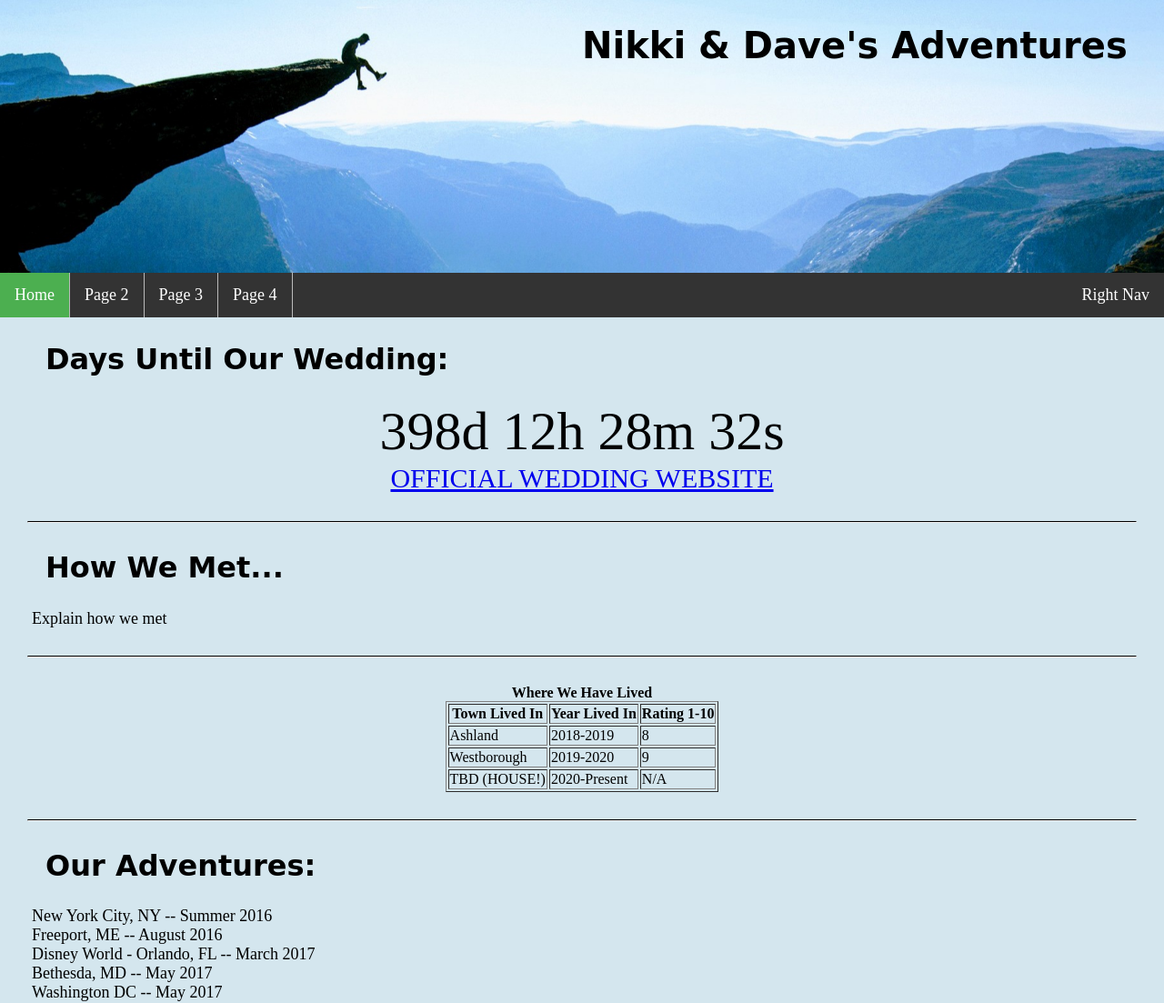
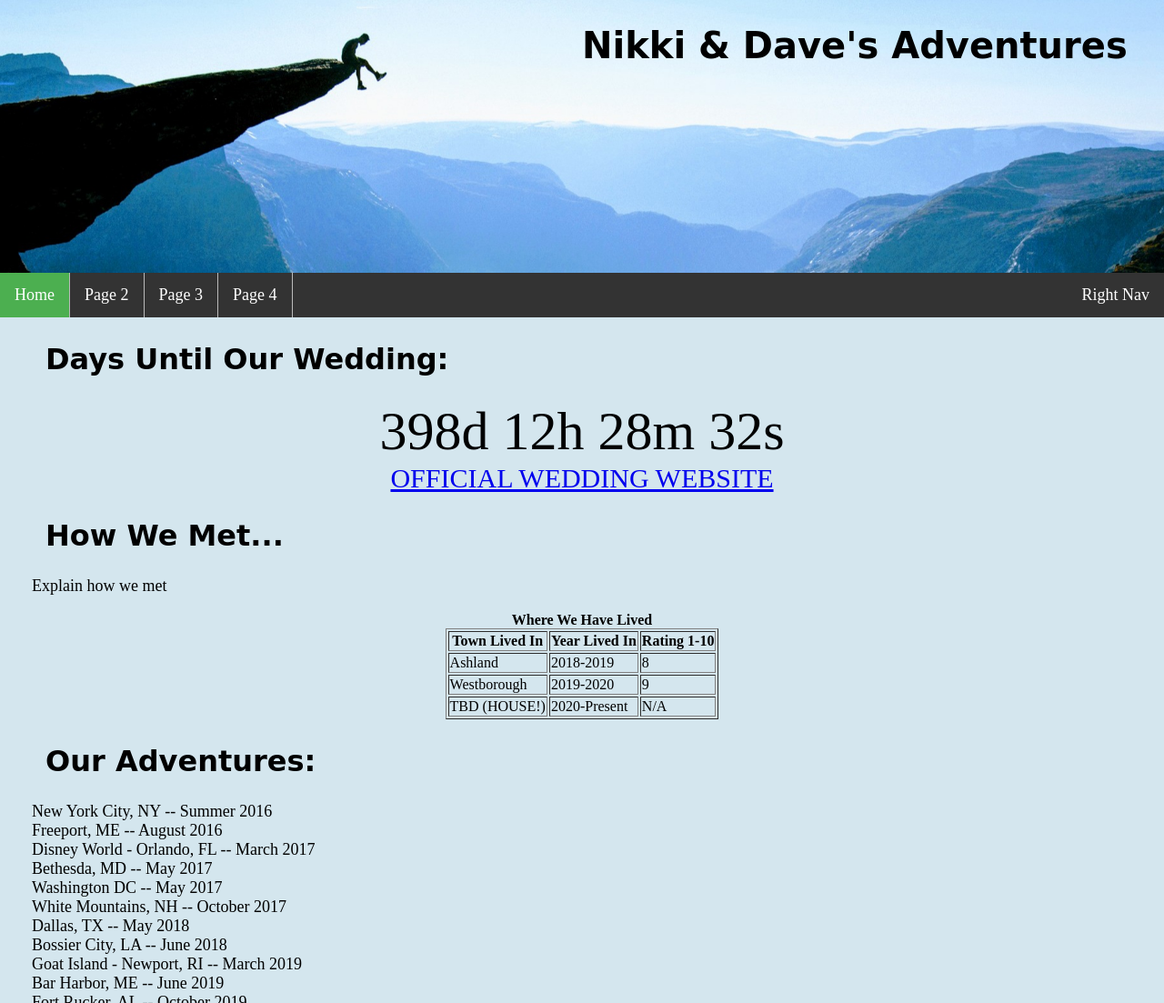
Before and after one commit to djmelanson/ourtrips, a plain HTML site: page index.html in a window 1280 px wide. Shown: the top 1103 px of the page at 91% size. Drawn offline with Linux system fonts and the light colour scheme.

Commit message:
removeHr

```diff
--- a/index.html
+++ b/index.html
@@ -29,14 +29,12 @@
         <p id="countdown"></p>
         <a id="theKnotWeddingLink" target="_blank" href="https://www.theknot.com/us/nicole-penniman-and-david-melanson-aug-2021"><span style="text-align: center;">OFFICIAL WEDDING WEBSITE</span></a>
     </div>
-    <hr>
     <div id="intro">
         <h2>
             How We Met...
         </h2>
         <p>Explain how we met</p>
     </div>
-    <hr>
     <div id="lived">
         <table id="table" border="1">
             <caption>
@@ -64,7 +62,6 @@
             </tr>
         </table>
     </div>
-    <hr>
     <div id="adventures">
         <h2>
             Our Adventures:
--- a/style.css
+++ b/style.css
@@ -61,11 +61,6 @@ caption {
   text-align: center;
 }
 
-hr {
-  border-top: 1px solid black;
-  margin: 30px 30px 30px 30px;
-}
-
 ul {
   list-style-type: none;
   margin: 0;
```
